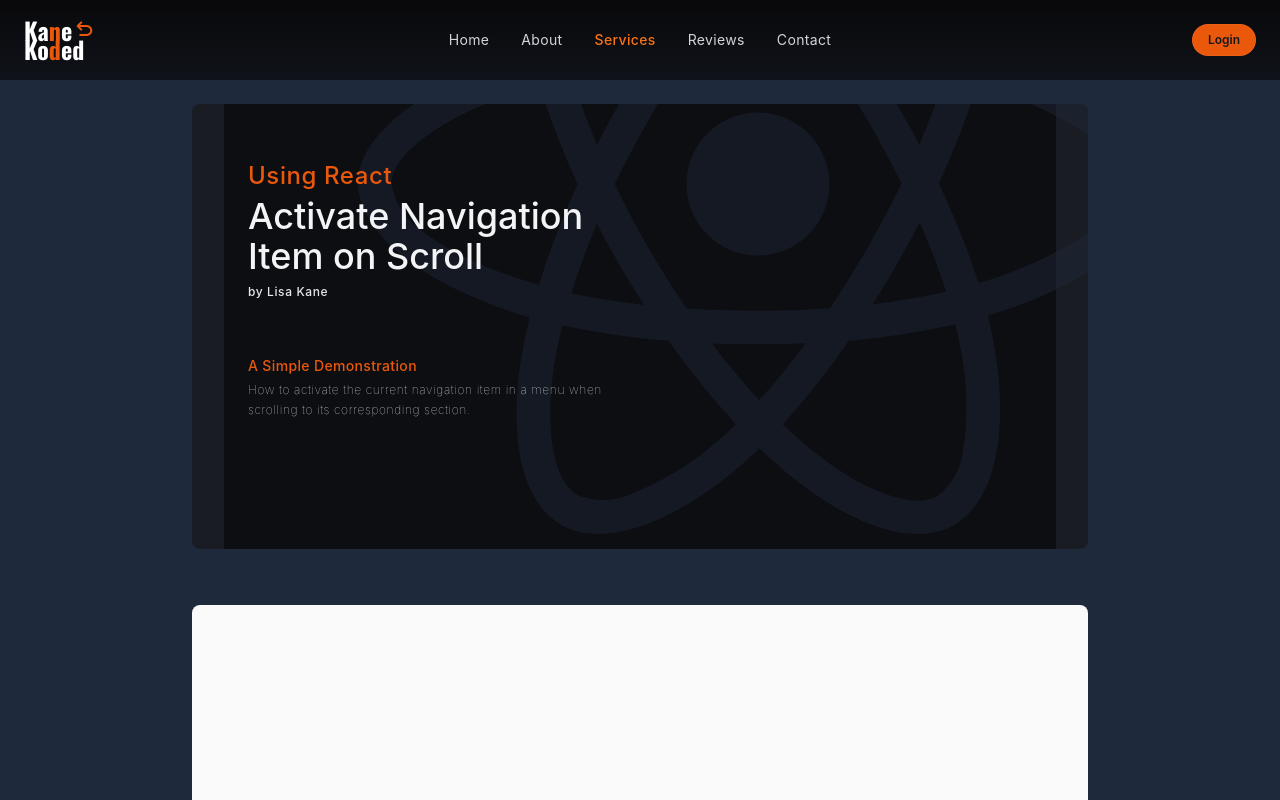
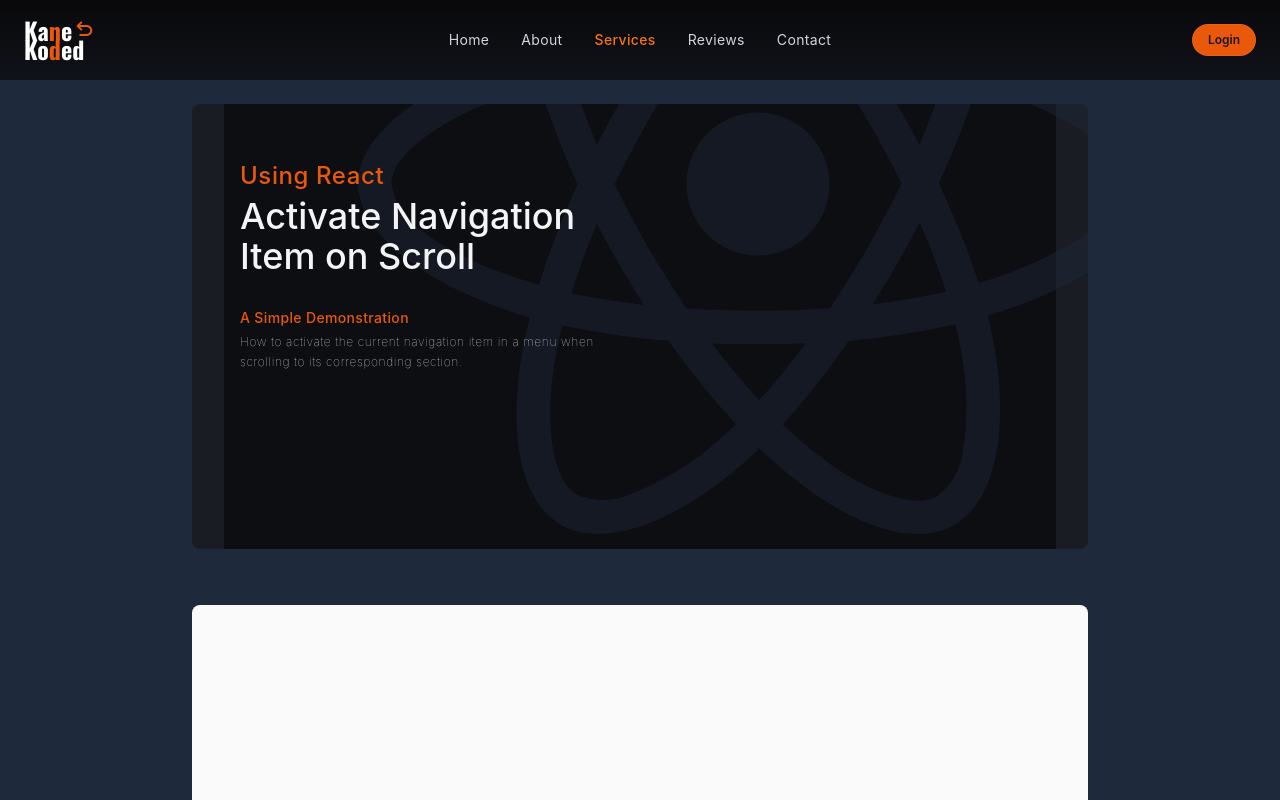
Before and after one commit to KaneKoded/kanekoded-repo, a React (Vite) app: page / in a window 1280 px wide. Shown: the top 800 px of the page. Built offline with nearby package versions, Linux system fonts and the light colour scheme.

Commit message:
update: deployed to gh-pages

```diff
--- a/src/components/Footer.jsx
+++ b/src/components/Footer.jsx
@@ -5,7 +5,7 @@ import { FaBehance } from "react-icons/fa";
 
 const Footer = () => {
   return (
-    <footer className="mt-24 py-8 bg-zinc-950 min-h-32">
+    <footer className="mt-24 py-9 bg-zinc-950 min-h-32">
       <div className="container flex flex-col items-center">
         <div
           className="inline-flex gap-3 text-2xl px-4 py-2 rounded-full ring-inset ring-1 ring-zinc-50/[0.02]
@@ -25,6 +25,10 @@ const Footer = () => {
           </a>
         </div>
       </div>
+
+      <div className="text-gray-600 text-xs mt-5 flex justify-center">
+        Koded by Lisa Kane
+      </div>
     </footer>
   );
 };
--- a/src/components/Hero.jsx
+++ b/src/components/Hero.jsx
@@ -10,8 +10,8 @@ const Hero = () => {
             <FaReact className="absolute top-[-40vh] right-[-8vw] z-10 text-slate-800/45 font-semibold text-[50rem]" />
           </div>
           {/**foreground */}
-          <div className="absolute top-0 h-full z-20 mt-6 sm:px-6 md:mt-10 flex flex-col items-start xl:mt-14">
-            <h1 className="text-gray-100 font-medium leading-tight">
+          <div className="absolute top-0 h-full z-20 mt-6 md:mt-10 flex flex-col items-start xl:mt-14">
+            <h1 className="sm:ml-4 text-gray-100 font-medium leading-tight">
               <span className="block pb-1 text-2xl font-medium text-orange-600 tracking-wide">
                 Using React
               </span>
@@ -20,14 +20,12 @@ const Hero = () => {
               </span>
               <span className="block text-3xl sm:text-4xl">Item on Scroll</span>
             </h1>
-            <h6 className="mt-2 text-xs tracking-wider font-medium text-gray-200">
-              by Lisa Kane
-            </h6>
-            <h3 className="block pt-10 sm:pt-14 text-orange-600 text-sm font-medium tracking-wide">
+
+            <h3 className="sm:ml-4 block pt-8 text-orange-600 text-sm font-medium tracking-wide">
               A Simple Demonstration
             </h3>
 
-            <p className="my-1 max-w-[400px] text-xs font-[100] text-gray-100 tracking-wider leading-5">
+            <p className="sm:ml-4 my-1 max-w-[400px] text-xs font-[100] text-gray-100 tracking-wider leading-5">
               How to activate the current navigation item in a menu when
               scrolling to its corresponding section.
             </p>
```
